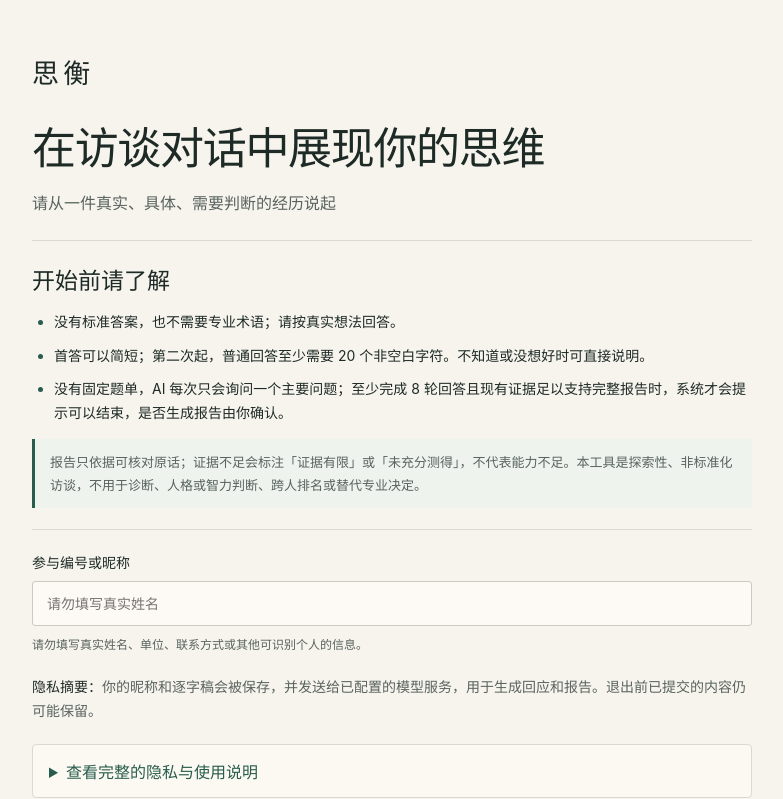
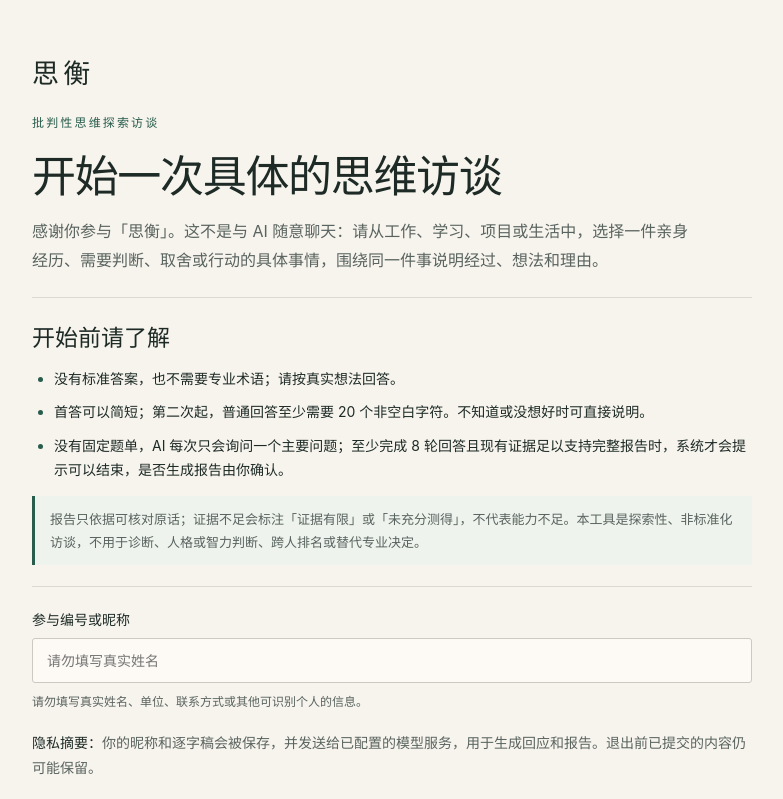
Before and after one commit to aBcDd-zm/critical-thinking-assessment-v6, a Vue app in the folder frontend/: page /assessment in a window 1280 px wide. Shown: the top 799 px of the page, without its empty margins (248-1031 px from the left). Built offline with nearby package versions, Linux system fonts and the light colour scheme; no server answers.

Commit message:
fix(frontend): restore guided welcome copy

```diff
--- a/frontend/src/views/ConsentView.vue
+++ b/frontend/src/views/ConsentView.vue
@@ -37,8 +37,9 @@ async function startInterview() {
     <section class="consent-card" aria-labelledby="consent-title">
       <a class="brand" href="/assessment" aria-label="思衡首页"><span>思衡</span></a>
       <header class="consent-intro">
-        <h1 id="consent-title">在访谈对话中展现你的思维</h1>
-        <p>请从一件真实、具体、需要判断的经历说起</p>
+        <span class="eyebrow">批判性思维探索访谈</span>
+        <h1 id="consent-title">开始一次具体的思维访谈</h1>
+        <p>感谢你参与「思衡」。这不是与 AI 随意聊天：请从工作、学习、项目或生活中，选择一件亲身经历、需要判断、取舍或行动的具体事情，围绕同一件事说明经过、想法和理由。</p>
       </header>
 
       <aside v-if="recentSession" class="resume-banner" aria-labelledby="resume-title">
```
Also changed, not shown: 1 other file (tests, documents, lock files or other folders).
